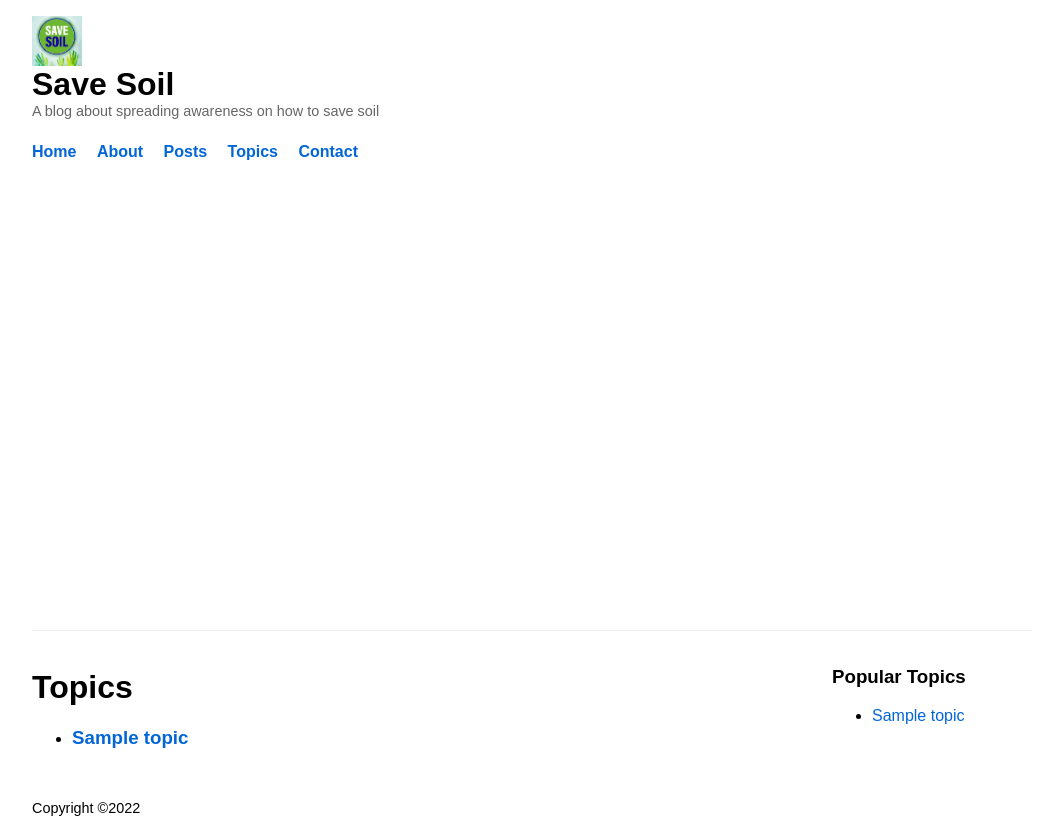
After one commit to shyam1591/savesoil4, a Django app: page /topics/ in a window 1280 px wide. The commit adds this page. Shown: the whole page, without its empty margins (108-1171 px from the left). Run offline with Django 4.2, Linux system fonts and the light colour scheme; tables that the repository leaves empty hold one stand-in row (values such as "Sample post").

Commit message:
class base view

```diff
--- /dev/null
+++ b/blog/context_processors.py
@@ -0,0 +1,7 @@
+from . import models
+
+
+def base_context(request):
+    """Function take single argument and return dictonary"""
+    all_topics = models.Topic.objects.order_by()
+    return {"all_topics": all_topics}
--- a/blog/models.py
+++ b/blog/models.py
@@ -1,15 +1,20 @@
 from django.conf import settings
 from django.db import models
+from django.urls import reverse
 
 
 # Create your models here.
 
-
+### Topic Model ###
 class Topic(models.Model):
     """Model for Topic"""
 
     name = models.CharField(max_length=100, unique=True)
     slug = models.SlugField(unique=True)
+
+    def get_absolute_url(self):
+        """Have unique url for slug"""
+        return reverse("topic-detail", kwargs={"slug": self.slug})
 
     class Meta:
 
@@ -18,9 +23,11 @@ class Topic(models.Model):
         ordering = ["name"]
 
     def __str__(self):
+        """return method"""
         return self.name
 
 
+### Post model ###
 class Post(models.Model):
     """
     Model for blog post
@@ -75,6 +82,7 @@ class Post(models.Model):
         return self.title
 
 
+### Comment Model ###
 class Comment(models.Model):
     """Comment Model"""
 
--- a/blog/static/blog/base.css
+++ b/blog/static/blog/base.css
@@ -75,3 +75,20 @@ html {
   #site-footer {
     font-size: 0.9rem;
   }
+
+  /* Post preview */
+.post-preview {
+  border-bottom: 1px rgb(245, 245, 245) solid;
+}
+.post-preview h2 {
+  padding-bottom: 0;
+  margin-bottom: 0;
+}
+
+.post-preview time {
+  color: #999;
+}
+
+.post-preview section {
+  margin: 1rem 0;
+}
--- a/blog/templates/blog/base.html
+++ b/blog/templates/blog/base.html
@@ -18,6 +18,7 @@
         <li><a href="#">Home</a></li>
         <li><a href="#">About</a></li>
         <li><a href="#">Posts</a></li>
+        <li><a href="{% url "topic-list" %}">Topics</a></li>
         <li><a href="#">Contact</a></li>
       </ul>
     </nav>
@@ -30,13 +31,15 @@
       </div>
 
       <aside id="sidebar">
+        <section>
         <h3>Popular Topics</h3>
         <ul>
           {% for tp in all_topics %}
-          <li>{{tp}}</li>
+          <li><a href="{{tp.get_absolute_url}}">{{tp}}</a></li>
           {% endfor %}
           <!--Getting blog post-->
         </ul>
+        </section>
       </aside>
     </main>
     <footer id="site-footer">
--- /dev/null
+++ b/blog/templates/blog/topic_detail.html
@@ -0,0 +1,4 @@
+{% extends "blog/base.html" %}
+<!---->
+{% block page_title %}Posts{% endblock %} {%block main %} {% for p_list in
+post_topics %} {{p_list.name}} {%endblock %}
--- /dev/null
+++ b/blog/templates/blog/topic_list.html
@@ -0,0 +1,13 @@
+{% extends "blog/base.html" %} {% block page_title %}Topics{% endblock %}
+{%block main %}
+<h1>Topics</h1>
+
+{% for tp_list in list_topics %}
+<article class="topic-preview">
+  <ul>
+    <li>
+      <a href="{{tp_list.get_absolute_url}}"> <h3>{{ tp_list.name }}</h3></a>
+    </li>
+  </ul>
+</article>
+{% endfor %} {% endblock %}
--- a/blog/views.py
+++ b/blog/views.py
@@ -1,14 +1,52 @@
+from multiprocessing import context
+from os import supports_effective_ids
+from pydoc_data.topics import topics
+from django.views.generic.base import TemplateView
+from django.views.generic.list import ListView
+from django.views.generic import DetailView
 from django.shortcuts import render
 from django.db.models import Count
 from . import models
 
 # Create your views here.
-def home(request):
-    """Blog home page"""
+# def home(request):
+#     """Blog home page"""
 
-    all_topics = models.Topic.objects.order_by()
-    # allpost = models.Post.objects.all().annotate(commentcount=Count("topics"))
+#     all_topics = models.Topic.objects.order_by()
+#     # allpost = models.Post.objects.all().annotate(commentcount=Count("topics"))
 
-    context = {"all_topics": all_topics}
+#     context = {"all_topics": all_topics}
 
-    return render(request, "blog/home.html", context)
+#     return render(request, "blog/home.html", context)
+
+
+class HomeView(TemplateView):
+    """Class based view for Home tab"""
+
+    template_name = "blog/home.html"
+
+
+class TopicListView(ListView):
+    """List view of Topic Model"""
+
+    # template_name = "topic_list.html"
+
+    model = models.Topic
+    context_object_name = "list_topics"
+    queryset = models.Topic.objects.order_by("name")
+
+
+class TopicDetailView(DetailView):
+    """Detial view for Topic"""
+
+    # template_name = "topic_detail.html"
+    model = models.Topic
+    context_object_name = "post_topic"
+    queryset: models.Topic.objects.all()
+
+    # def get_context_data(self, **kwargs):
+    #     Call the base implementation first to get a context
+    #     context = super().get_context_data(**kwargs)
+    #     Add in a QuerySet of all the books
+    #     context["tp_list"] = models.Post.objects.all()
+    #     return context
--- a/save_soil3/settings.py
+++ b/save_soil3/settings.py
@@ -66,6 +66,7 @@ TEMPLATES = [
                 "django.template.context_processors.request",
                 "django.contrib.auth.context_processors.auth",
                 "django.contrib.messages.context_processors.messages",
+                "blog.context_processors.base_context",
             ],
         },
     },
--- a/save_soil3/urls.py
+++ b/save_soil3/urls.py
@@ -18,6 +18,8 @@ from django.urls import path
 from blog import views
 
 urlpatterns = [
-    path("", views.home, name="home"),
+    path("topics/<slug:slug>/", views.TopicDetailView.as_view(), name="topic-detail"),
+    path("topics/", views.TopicListView.as_view(), name="topic-list"),
+    path("", views.HomeView.as_view(), name="home"),
     path("admin/", admin.site.urls),
 ]
```
